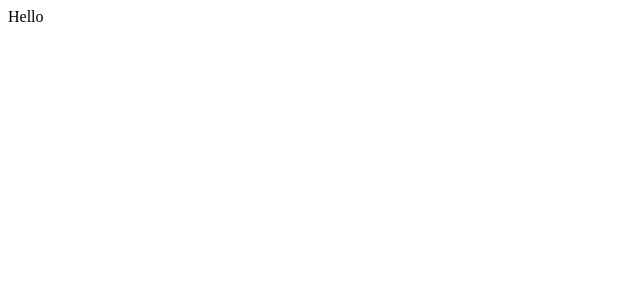
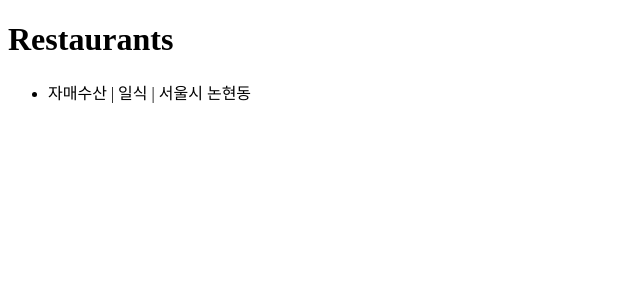
Before and after one commit to CodeSoom/react-week4-assignment-2, a React app: page / in a window 1280 px wide. Shown: the top 300 px of the page, without its empty margins (0-640 px from the left). Built offline with nearby package versions, Linux system fonts and the light colour scheme.

Commit message:
App test and RestaurantList test

```diff
--- a/src/App.jsx
+++ b/src/App.jsx
@@ -1,9 +1,17 @@
 import React from 'react';
 
+import RestaurantList from './RestaurantList';
+
 export default function App() {
+  const restaurants = [
+    {
+      id: 1, title: '자매수산', category: '일식', address: '서울시 논현동',
+    },
+  ];
   return (
     <div>
-      Hello
+      <h1>Restaurants</h1>
+      <RestaurantList restaurants={restaurants} />
     </div>
   );
 }
--- /dev/null
+++ b/src/RestaurantList.jsx
@@ -0,0 +1,23 @@
+import React from 'react';
+
+export default function RestaurantList({ restaurants }) {
+  return (
+    <div>
+      <ul>
+        {restaurants.map((restaurant) => (
+          <li key={restaurant}>
+            {restaurant.title}
+            {' '}
+            |
+            {' '}
+            {restaurant.category}
+            {' '}
+            |
+            {' '}
+            {restaurant.address}
+          </li>
+        ))}
+      </ul>
+    </div>
+  );
+}
```
Also changed, not shown: 2 other files (tests, documents, lock files or other folders).
